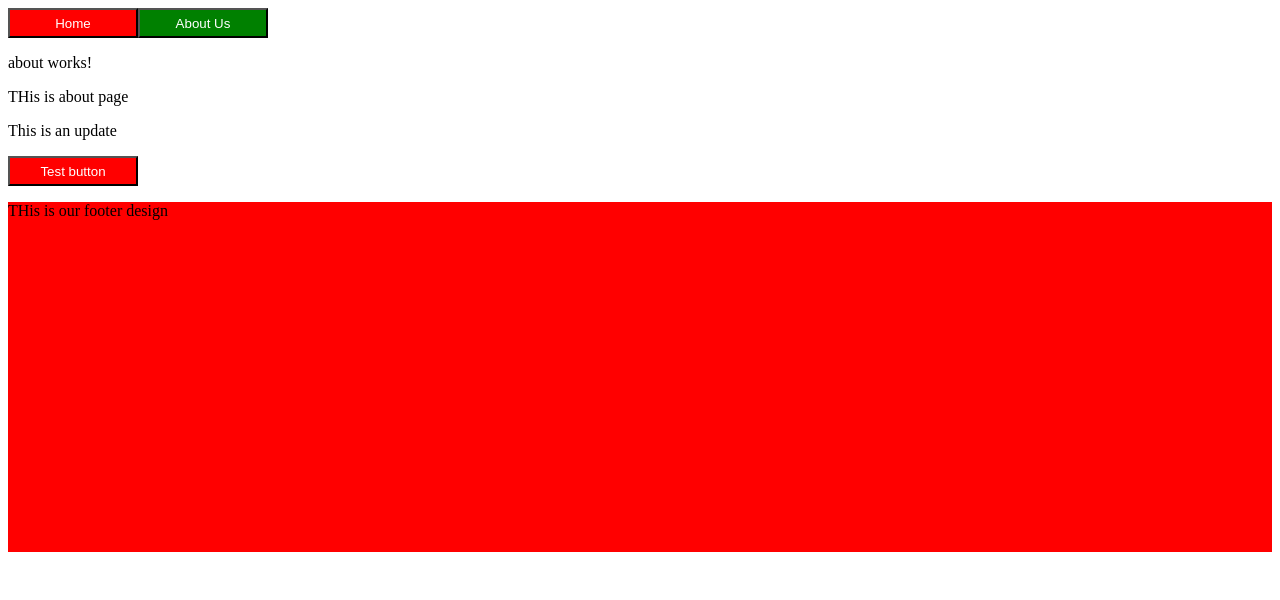
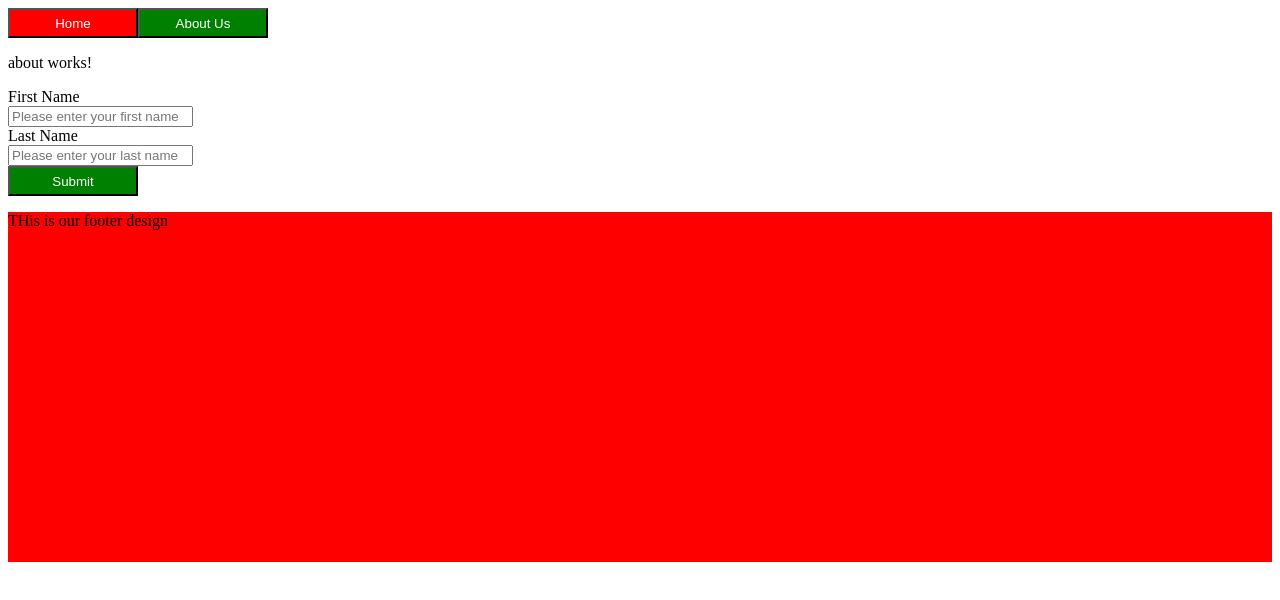
Before and after one commit to joomproa/Netflix-mainapp, an Angular app: page /about in a window 1280 px wide. Shown: the top 600 px of the page. Built offline with nearby package versions, Linux system fonts and the light colour scheme.

Commit message:
Added form

```diff
--- a/src/app/app.module.ts
+++ b/src/app/app.module.ts
@@ -22,9 +22,9 @@ import { FormsModule } from '@angular/forms';
   ],
   imports: [
     BrowserModule,
-    FormsModule,
     AppRoutingModule,
-    HttpClientModule
+    HttpClientModule,
+    FormsModule
   ],
   providers: [],
   bootstrap: [AppComponent]
--- a/src/app/pages/about/about.component.html
+++ b/src/app/pages/about/about.component.html
@@ -1,7 +1,24 @@
 <p>about works!</p>
 
-<p>THis is about page</p>
+<div>
+    <form>
+        <div>
+            <label>First Name</label><br>
+            <input name="first_name" [(ngModel)]="forminfo.first_name" type="text" placeholder="Please enter your first name">
+        </div>
 
-<p>This is an update</p>
+        <div>
+            <label>Last Name</label><br>
+            <input name="last_name" [(ngModel)]="forminfo.last_name" type="text" placeholder="Please enter your last name">
+        </div>
 
-<button class="btn-danger">Test button</button>
+        <!-- <div>
+            <label>Address</label><br>
+            <textarea name="address" [(ngModel)]="forminfo.address" rows="2" placeholder="Input your address"></textarea>
+        </div> -->
+
+        <button (click)="submitstudent()" class="btn-success" type="submit">Submit</button>
+
+
+    </form>
+</div>
--- a/src/app/pages/about/about.component.ts
+++ b/src/app/pages/about/about.component.ts
@@ -1,4 +1,6 @@
-import { Component } from '@angular/core';
+import { HttpClient } from '@angular/common/http';
+import { Component, OnInit } from '@angular/core';
+import Swal from 'sweetalert2';
 
 @Component({
   selector: 'app-about',
@@ -6,8 +8,35 @@ import { Component } from '@angular/core';
   styleUrls: ['./about.component.css']
 })
 
-export class AboutComponent {
+export class AboutComponent implements OnInit {
 
-  randominfo = localStorage.getItem("randominfo")
+  forminfo:any = {}
+
+  constructor(private http: HttpClient){}
+
+
+  ngOnInit(): void {
+
+  }
+
+  submitstudent(){
+
+    this.http.post("https://reqres.in/api/users", this.forminfo).subscribe(
+      (res:any) => {
+
+        Swal.fire({
+          icon: 'success',
+          title: 'Hi ' + this.forminfo.first_name + ' ' + this.forminfo.last_name,
+          text: "Your info has been submitted successfully",
+          showConfirmButton: false,
+          timer: 3000
+        })
+
+      },
+      (err) => {
+        console.log("Form failed to submit", err)
+      }
+    )
+  }
 
 }
--- a/src/app/pages/home/home.component.ts
+++ b/src/app/pages/home/home.component.ts
@@ -39,6 +39,7 @@ export class HomeComponent implements OnInit {
   getstudent(){
     this.ismail.get("https://reqres.in/api/users").subscribe(
       (response:any) => {
+
         Swal.fire({
           icon: 'success',
           title: 'Proccess Complete',
@@ -46,6 +47,7 @@ export class HomeComponent implements OnInit {
           showConfirmButton: false,
           timer: 1500
         })
+
         this.students = response.data;
         this.totalstudent = this.students.length;
       },
```
